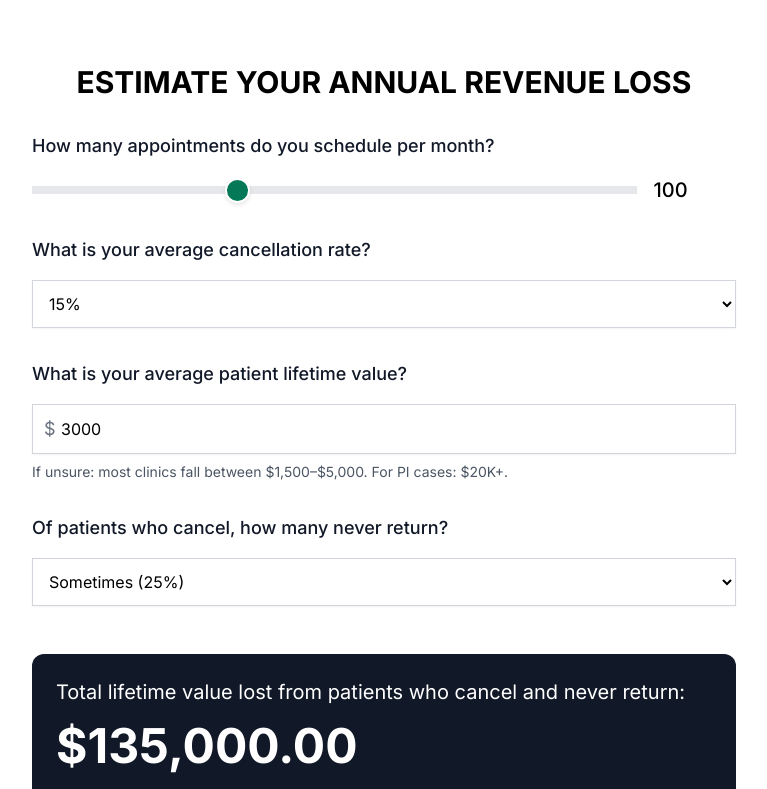
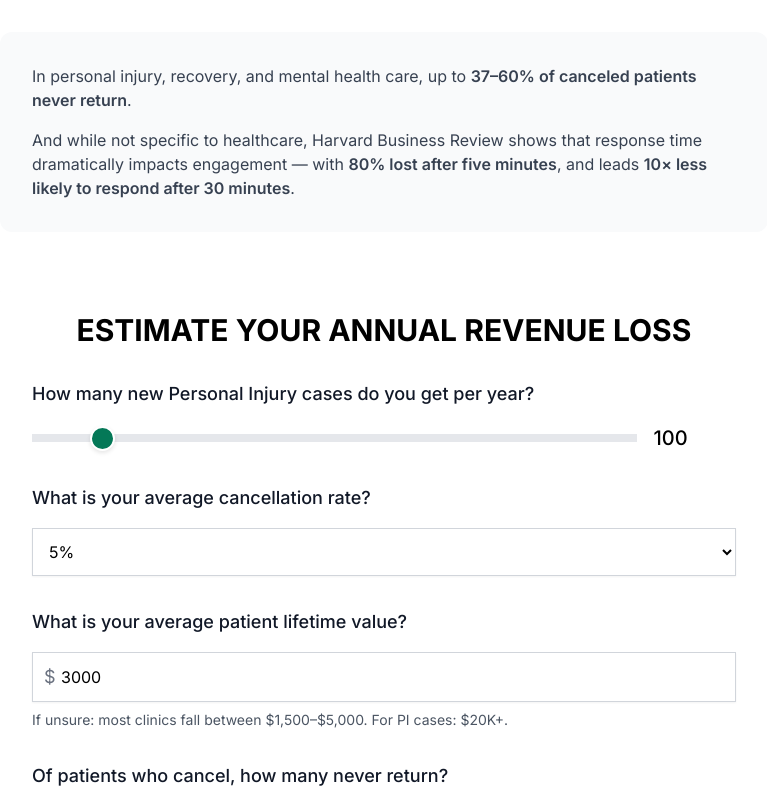
Before and after one commit to bobbyflowstate/smovr1, a Next.js app: page /loss-calculator in a window 1280 px wide. Shown: the part 320-1109 px from the top of the page, without its empty margins (256-1023 px from the left). Built offline with nearby package versions, Linux system fonts and the light colour scheme.

Commit message:
Fix calculator for good

```diff
--- a/app/loss-calculator/page.tsx
+++ b/app/loss-calculator/page.tsx
@@ -6,7 +6,7 @@ import Image from 'next/image'
 import Link from 'next/link'
 
 export default function LossCalculator() {
-  const [appointmentsPerMonth, setAppointmentsPerMonth] = useState(100)
+  const [appointmentsPerYear, setAppointmentsPerYear] = useState(100)
   const [cancellationRate, setCancellationRate] = useState(15)
   const [patientLTV, setPatientLTV] = useState(3000)
   const [percentNeverReturn, setPercentNeverReturn] = useState(25)
@@ -15,21 +15,23 @@ export default function LossCalculator() {
   const cancellationRateOptions = [
     { value: 5, label: '5%' },
     { value: 10, label: '10%' },
-    { value: 15, label: '15%' },
     { value: 20, label: '20%' },
-    { value: 25, label: '25%' },
     { value: 30, label: '30%' },
-    { value: 35, label: '35%' },
     { value: 40, label: '40%' },
+    { value: 50, label: '50%' },
+    { value: 60, label: '60%' },
+    { value: 70, label: '70%' },
+    { value: 80, label: '80%' },
+    { value: 90, label: '90%' },
   ]
 
   // Never return options
   const neverReturnOptions = [
-    { value: 10, label: 'Almost never (10%)' },
-    { value: 25, label: 'Sometimes (25%)' },
+    { value: 10, label: 'Some (10%)' },
+    { value: 25, label: 'A Lot (25%)' },
     { value: 50, label: 'About half (50%)' },
     { value: 75, label: 'Most (75%)' },
-    { value: 95, label: 'Almost always (95%)' },
+    { value: 95, label: 'Almost all (95%)' },
   ]
 
   // Add custom styles for the range inputs
@@ -59,11 +61,11 @@ export default function LossCalculator() {
   // Calculate annual revenue lost
   // New formula: (monthly_appointments × cancellation_rate × patient_LTV × never_return_rate × 12 months)
   const calculateAnnualRevenueLost = () => {
-    const monthlyAppointments = appointmentsPerMonth
+    const yearlyAppointments = appointmentsPerYear
     const cancelRate = cancellationRate / 100
     const neverReturn = percentNeverReturn / 100
 
-    const annualRevenue = monthlyAppointments * cancelRate * patientLTV * neverReturn * 12
+    const annualRevenue = yearlyAppointments * cancelRate * patientLTV * neverReturn
 
     return Number(annualRevenue).toLocaleString(undefined, {
       minimumFractionDigits: 2,
@@ -84,8 +86,20 @@ export default function LossCalculator() {
               Calculate Revenue Lost to Cancellations
             </h1>
             <p className="text-xl text-gray-600 mb-12">
-              Understand the true financial impact of appointment cancellations and patient churn on your medical practice
+              Understand the true financial impact of appointment cancellations and patient churn on your medical practice.
             </p>
+          </div>
+
+          {/* Statistics Section */}
+          <div className="max-w-3xl mx-auto mb-12">
+            <div className="bg-gray-50 rounded-xl p-8">
+              <p className="text-gray-700 mb-4">
+                In personal injury, recovery, and mental health care, up to <span className="font-semibold">37–60% of canceled patients never return</span>.
+              </p>
+              <p className="text-gray-700">
+                And while not specific to healthcare, Harvard Business Review shows that response time dramatically impacts engagement — with <span className="font-semibold">80% lost after five minutes</span>, and leads <span className="font-semibold">10× less likely to respond after 30 minutes</span>.
+              </p>
+            </div>
           </div>
 
           {/* Calculator Card */}
@@ -97,18 +111,18 @@ export default function LossCalculator() {
               {/* Appointments Per Month Slider */}
               <div>
                 <label className="block text-lg font-medium text-gray-900 mb-4">
-                  How many appointments do you schedule per month?
+                  How many new Personal Injury cases do you get per year?
                 </label>
                 <div className="flex items-center gap-4">
                   <input
                     type="range"
                     min="0"
-                    max="300"
-                    value={appointmentsPerMonth}
-                    onChange={(e) => setAppointmentsPerMonth(Number(e.target.value))}
+                    max="1000"
+                    value={appointmentsPerYear}
+                    onChange={(e) => setAppointmentsPerYear(Number(e.target.value))}
                     className="w-full h-2 bg-gray-200 rounded-lg appearance-none cursor-pointer"
                   />
-                  <span className="text-xl font-medium w-24">{appointmentsPerMonth}</span>
+                  <span className="text-xl font-medium w-24">{appointmentsPerYear}</span>
                 </div>
               </div>
 
```
